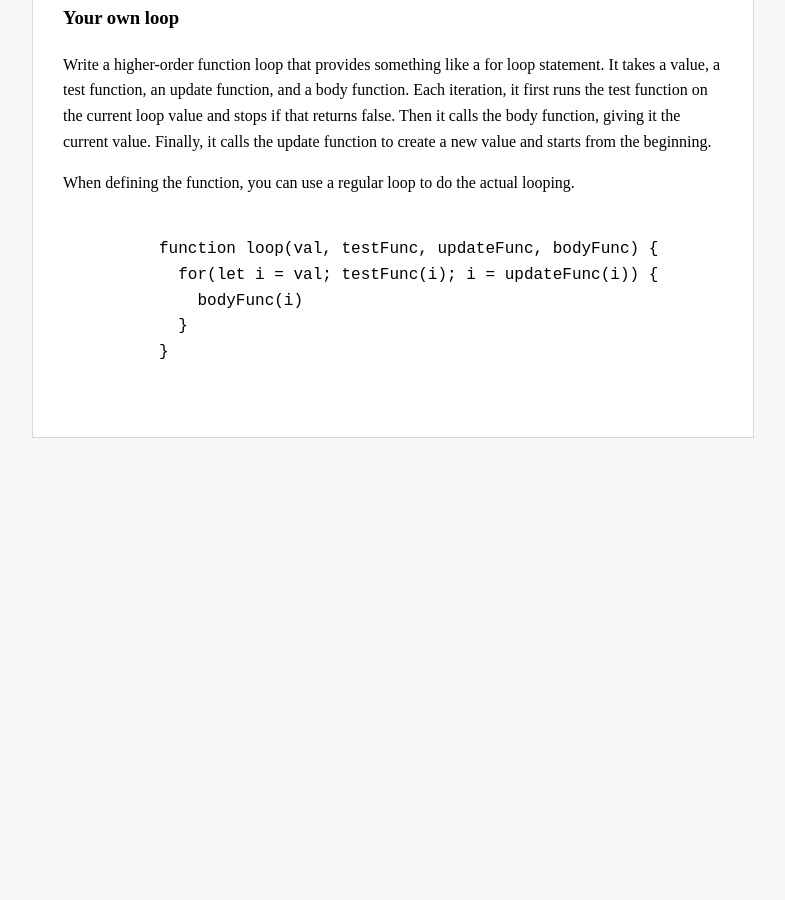
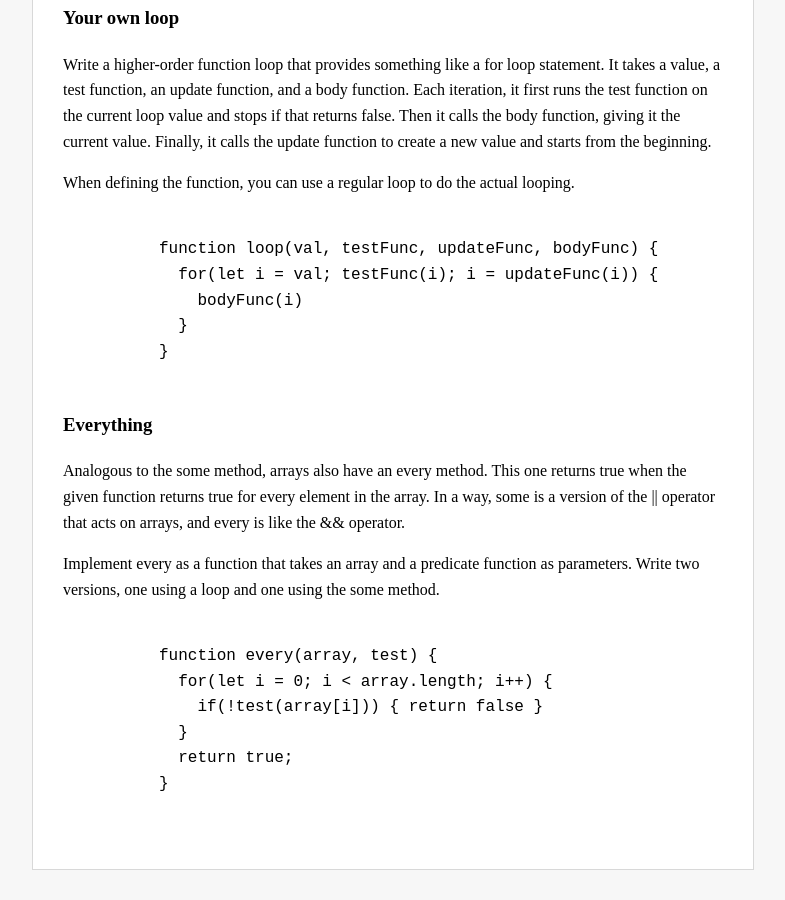
Before and after one commit to DaveMoran/ejs3e, a plain HTML site: page index.html in a window 1280 px wide. Shown: the part 10300-11200 px from the top of the page, without its empty margins (247-1032 px from the left). Before the commit the page ends 10768 px from the top, so only its background shows below. Drawn offline with nearby package versions, Linux system fonts and the light colour scheme; a web font is replaced by a local one.

Commit message:
Add solution for 5-3

```diff
--- a/index.html
+++ b/index.html
@@ -409,6 +409,21 @@
           </code></pre>
         </div>
       </div>
+      <div id="q5-3" class="question">
+        <h3>Everything</h3>
+        <p>Analogous to the some method, arrays also have an every method. This one returns true when the given function returns true for every element in the array. In a way, some is a version of the || operator that acts on arrays, and every is like the && operator.</p>
+        <p>Implement every as a function that takes an array and a predicate function as parameters. Write two versions, one using a loop and one using the some method.</p>
+        <div class="solution">
+          <pre><code>
+          function every(array, test) {
+            for(let i = 0; i < array.length; i++) {
+              if(!test(array[i])) { return false }
+            }
+            return true;
+          }
+          </code></pre>
+        </div>
+      </div>
     </section>
   </main>
   <footer>
```
